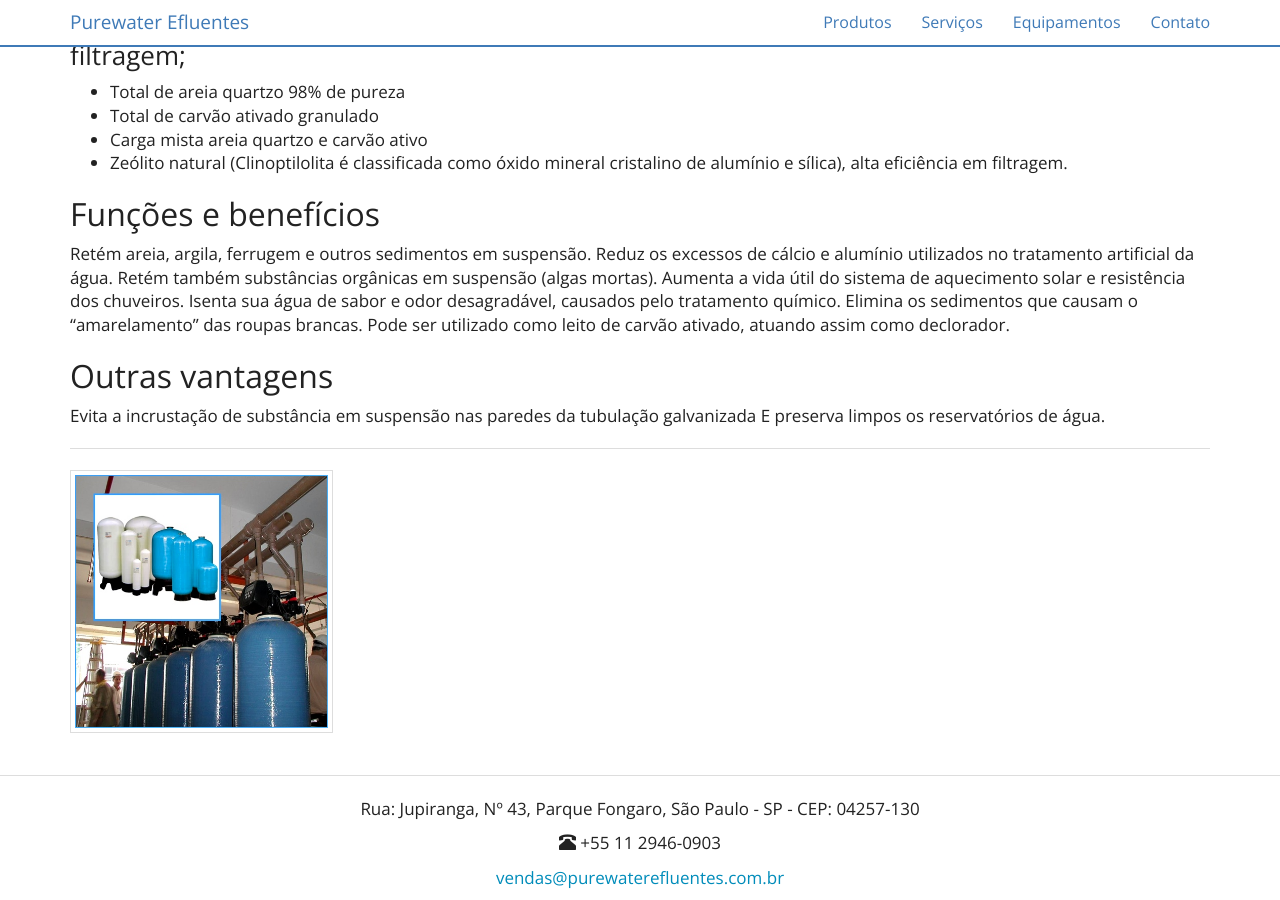
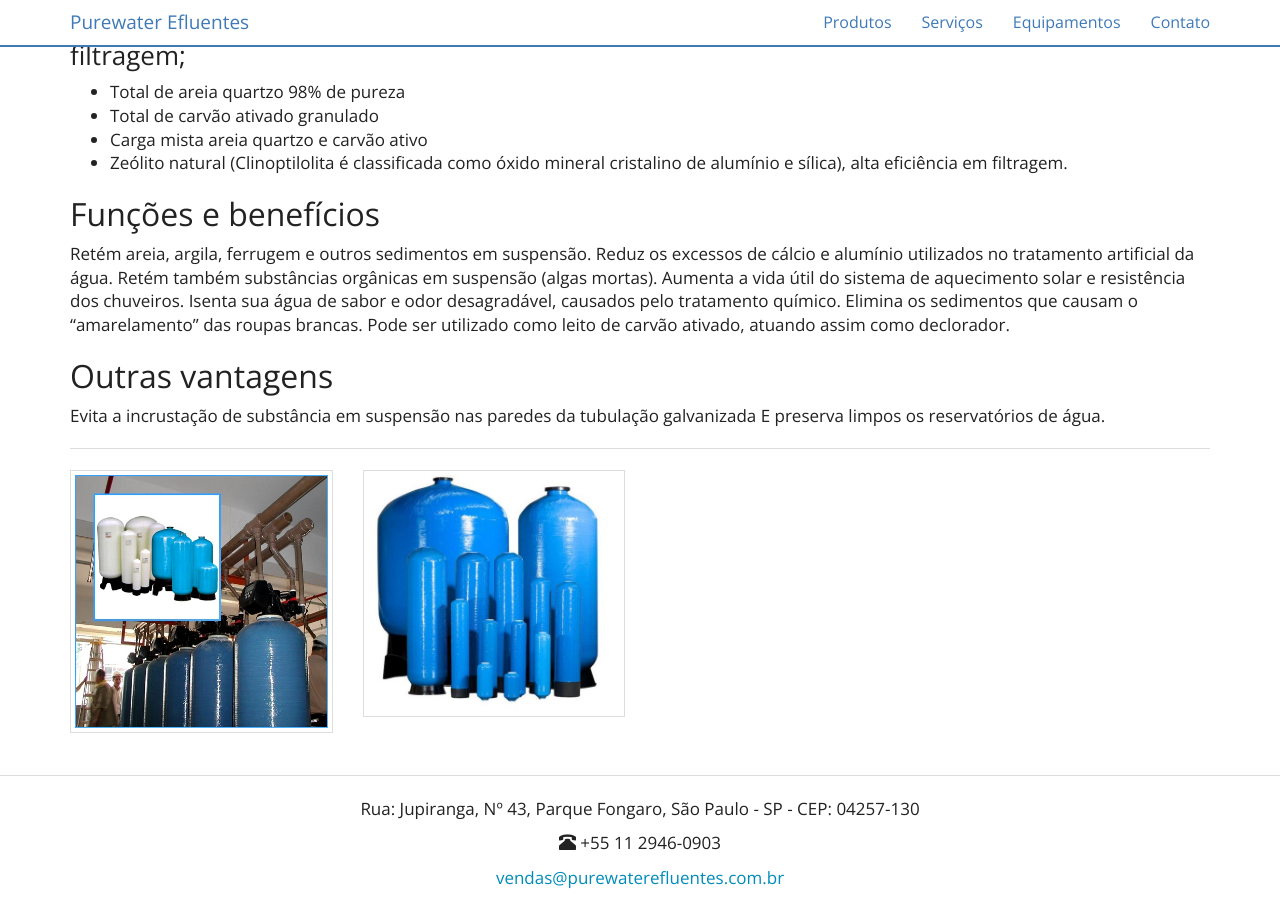
Before and after one commit to purewaterefluentes/purewaterefluentes.github.io, a Jekyll site: the page built from equipamentos/filtro-de-agua-fiberglass-PRFV.md, in a window 1280 px wide and 900 px high, scrolled down 794 px. Built offline with Jekyll 4.4.1, drawn with Linux system fonts in a browser that asks for light colours; nearby versions of some CDN libraries; library files that are not in the unit come from our copies.

Commit message:
Update filtro-de-agua-fiberglass-PRFV.md

```diff
--- a/equipamentos/filtro-de-agua-fiberglass-PRFV.md
+++ b/equipamentos/filtro-de-agua-fiberglass-PRFV.md
@@ -46,4 +46,6 @@ E preserva limpos os reservatórios de água.
 <div class="row">
 <div class="col-lg-3 col-sm-4 col-xs-6"><a title="Filtro Central p/ água (PRFV)" href="#">
       <img class="thumbnail img-responsive" src="../../website/images/filtro_prfv_cilindros (1).jpg"></a></div>
-      </div>
+<div class="col-lg-3 col-sm-4 col-xs-6"><a title="Filtro Central p/ água (PRFV)" href="#">
+<img class="thumbnail img-responsive" src="../../website/images/cyber_tank.jpg"></a></div>
+</div>
```
